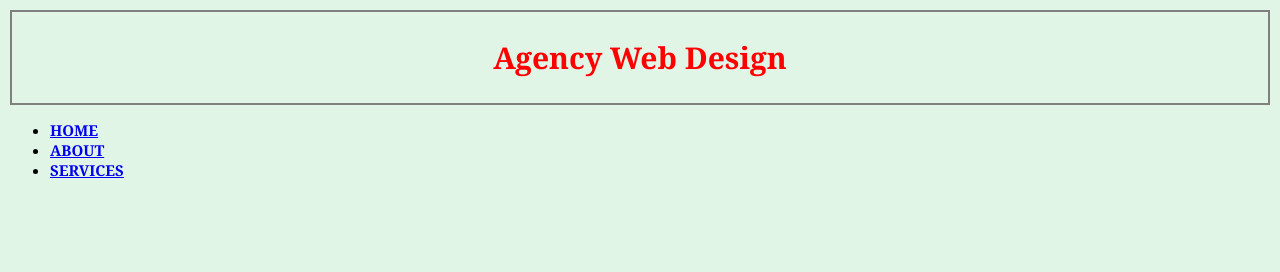
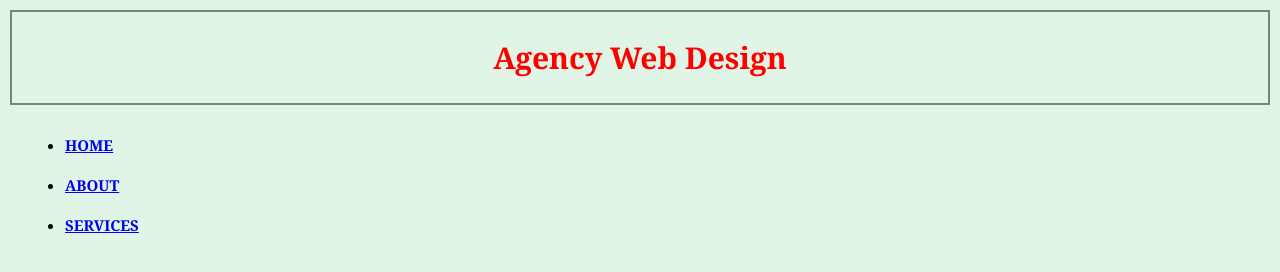
Before and after one commit to vipulprakashrai/Website-page, a plain HTML site: page index.html in a window 1280 px wide. Drawn offline with Linux system fonts and the light colour scheme.

Commit message:
agency site

```diff
--- a/index.html
+++ b/index.html
@@ -12,11 +12,11 @@
         <div class="container">
         <h1>Agency Web Design</h1>
         </div>
-        <div>
+        <div class="branding">
         <ul>
-            <li><a href="home.html">HOME</a></li>
-            <li><a href="about.html">ABOUT</a></li>
-            <li><a href="services.html">SERVICES</a></li>
+            <li><a href="home.html">HOME</a></li><br>
+            <li><a href="about.html">ABOUT</a></li><br>
+            <li><a href="services.html">SERVICES</a></li><br>
         </ul>
         </div>
     </header>
--- a/style.css
+++ b/style.css
@@ -21,3 +21,9 @@ header{
     color: #ff0000;
 
 }
+
+.branding{
+    padding: 5px;
+    margin: 10px;
+
+}
```
